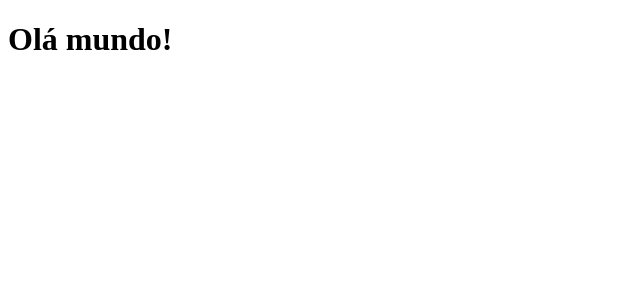
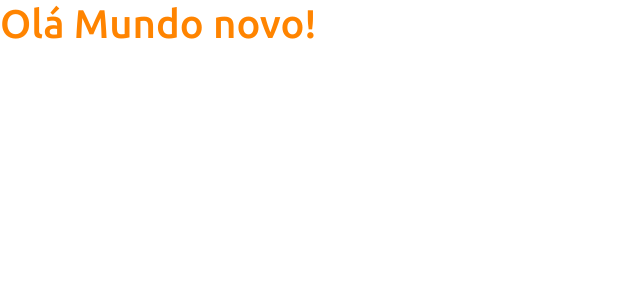
Before and after one commit to GiorgeDev/projeto-sds3, a React (Create React App) app in the folder frontend/: page / in a window 1280 px wide. Shown: the top 300 px of the page, without its empty margins (0-640 px from the left). Built offline with nearby package versions, Linux system fonts and the light colour scheme.

Commit message:
bootstrap

```diff
--- a/frontend/package.json
+++ b/frontend/package.json
@@ -3,6 +3,7 @@
   "version": "0.1.0",
   "private": true,
   "dependencies": {
+    "@popperjs/core": "^2.9.3",
     "@testing-library/jest-dom": "^5.11.4",
     "@testing-library/react": "^11.1.0",
     "@testing-library/user-event": "^12.1.10",
@@ -10,6 +11,8 @@
     "@types/node": "^12.0.0",
     "@types/react": "^17.0.0",
     "@types/react-dom": "^17.0.0",
+    "bootstrap": "^5.1.0",
+    "caniuse-lite": "^1.0.30001255",
     "react": "^17.0.2",
     "react-dom": "^17.0.2",
     "react-scripts": "4.0.3",
--- a/frontend/public/index.html
+++ b/frontend/public/index.html
@@ -1,5 +1,5 @@
 <!DOCTYPE html>
-<html lang="en">
+<html lang="pt_BR">
   <head>
     <meta charset="utf-8" />
     <link rel="icon" href="%PUBLIC_URL%/favicon.ico" />
@@ -7,37 +7,12 @@
     <meta name="theme-color" content="#000000" />
     <meta
       name="description"
-      content="Web site created using create-react-app"
+      content="Este app foi desenvolvido na Semana Spring React"
     />
-    <link rel="apple-touch-icon" href="%PUBLIC_URL%/logo192.png" />
-    <!--
-      manifest.json provides metadata used when your web app is installed on a
-      user's mobile device or desktop. See https://developers.google.com/web/fundamentals/web-app-manifest/
-    -->
-    <link rel="manifest" href="%PUBLIC_URL%/manifest.json" />
-    <!--
-      Notice the use of %PUBLIC_URL% in the tags above.
-      It will be replaced with the URL of the `public` folder during the build.
-      Only files inside the `public` folder can be referenced from the HTML.
-
-      Unlike "/favicon.ico" or "favicon.ico", "%PUBLIC_URL%/favicon.ico" will
-      work correctly both with client-side routing and a non-root public URL.
-      Learn how to configure a non-root public URL by running `npm run build`.
-    -->
-    <title>React App</title>
+    <title>DSvendas</title>
   </head>
   <body>
-    <noscript>You need to enable JavaScript to run this app.</noscript>
+    <noscript>Você precisa habilitar o JavaScript para rodar este app.</noscript>
     <div id="root"></div>
-    <!--
-      This HTML file is a template.
-      If you open it directly in the browser, you will see an empty page.
-
-      You can add webfonts, meta tags, or analytics to this file.
-      The build step will place the bundled scripts into the <body> tag.
-
-      To begin the development, run `npm start` or `yarn start`.
-      To create a production bundle, use `npm run build` or `yarn build`.
-    -->
   </body>
 </html>
--- a/frontend/src/App.tsx
+++ b/frontend/src/App.tsx
@@ -1,7 +1,7 @@
 function App() {
   return (
     <div>
-      <h1>Olá mundo!</h1>
+      <h1 className='text-primary'>Olá Mundo novo!</h1>
     </div>
   );
 }
--- /dev/null
+++ b/frontend/src/assets/css/styles.css
@@ -0,0 +1,32 @@
+@import url('https://fonts.googleapis.com/css2?family=Ubuntu:wght@300;400;500;700&display=swap');
+:root {
+    --color-primary: #FF8400;
+}
+
+html, body {
+    height: 100%;
+    font-family: "Ubuntu", sans-serif;
+}
+
+#root {
+    display: flex;
+    flex-direction: column;
+    height: 100%;
+}
+
+.content {
+    flex: 1 0 auto;
+}
+
+.footer {
+    flex-shrink: 0;
+    text-align: center;
+}
+
+.bg-primary {
+    background-color: var(--color-primary) !important;
+}
+
+.text-primary {
+    color: var(--color-primary) !important;
+}
--- a/frontend/src/index.tsx
+++ b/frontend/src/index.tsx
@@ -1,6 +1,7 @@
 import React from 'react';
 import ReactDOM from 'react-dom';
-
+import 'bootstrap/dist/css/bootstrap.css';
+import 'assets/css/styles.css';
 import App from './App';
 
 
```
Also changed, not shown: 1 other file (tests, documents, lock files or other folders).
